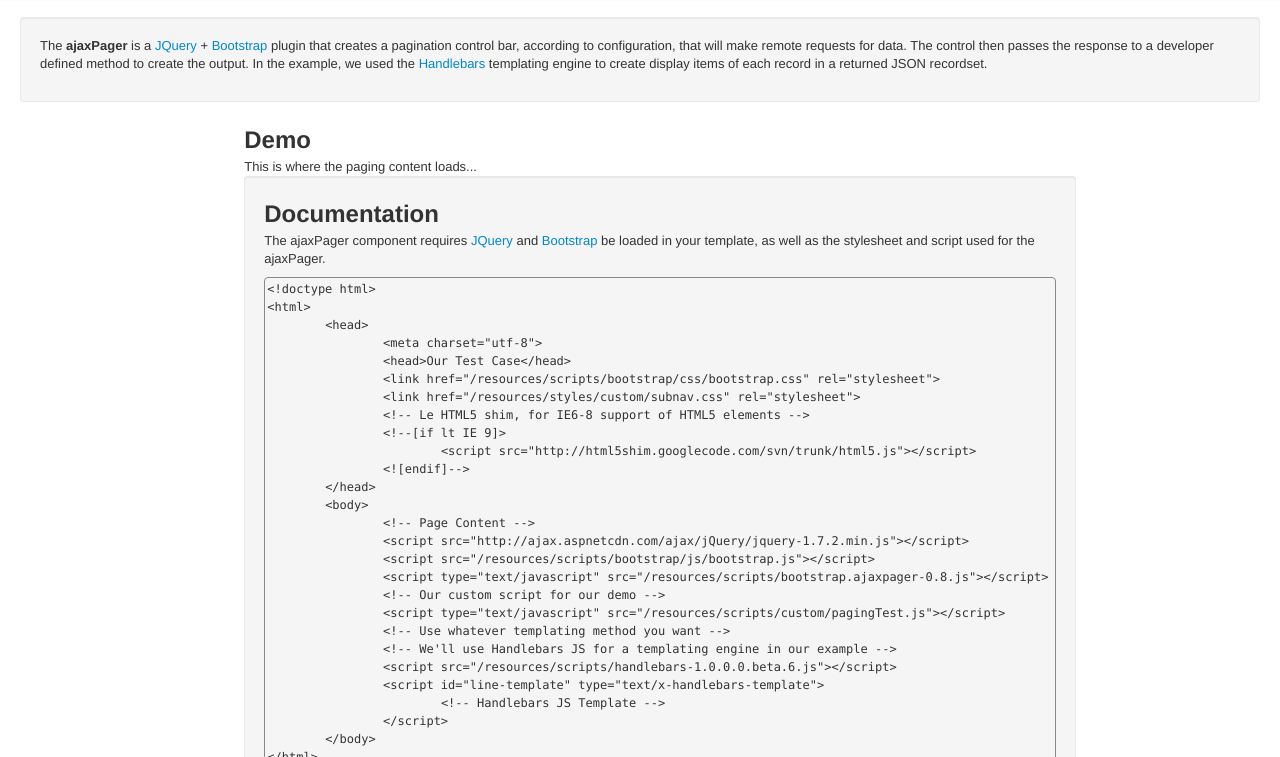
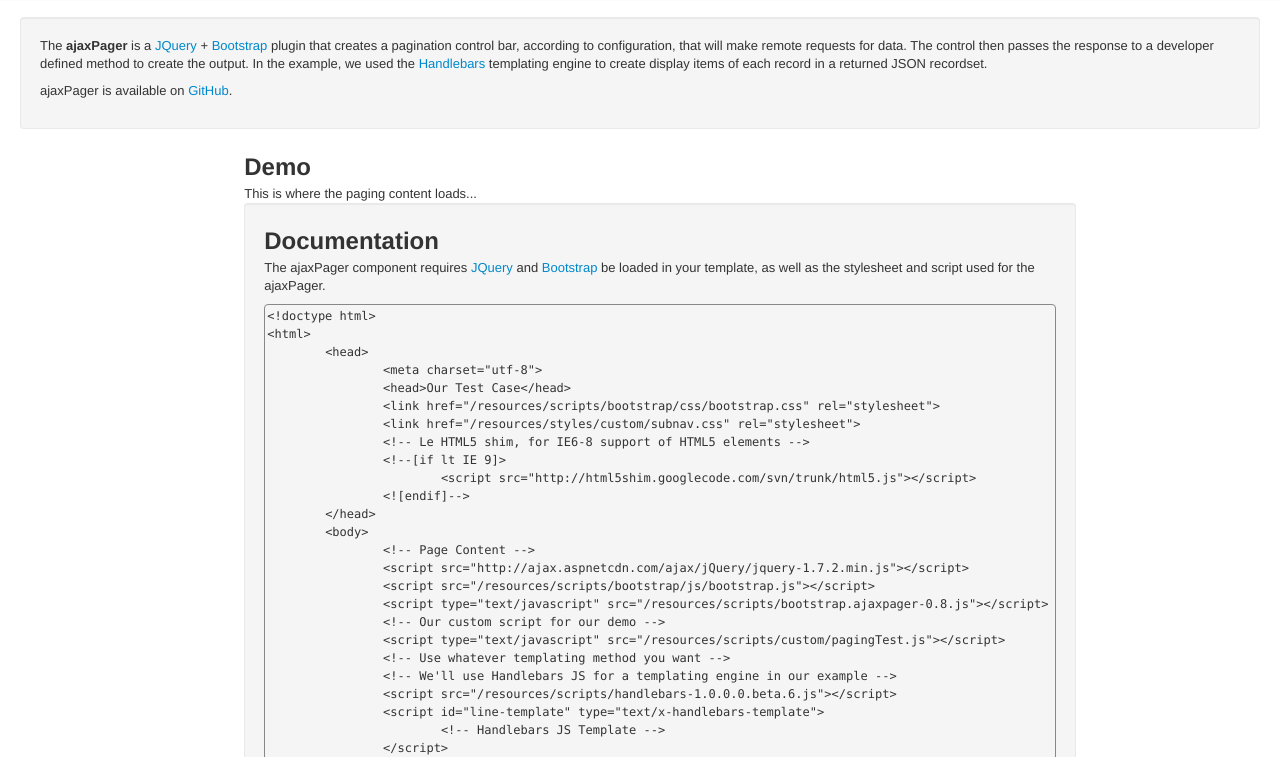
Before and after one commit to cutterbl/ajaxPager, a plain HTML site: page index.html in a window 1280 px wide. Shown: the part 43-800 px from the top of the page. Drawn offline with nearby package versions, Linux system fonts and the light colour scheme.

Commit message:
Minor documenation addition

```diff
--- a/index.html
+++ b/index.html
@@ -49,6 +49,7 @@
     <div class="container-fluid">
 	  <div class="well clearfix">
         <p>The <strong>ajaxPager</strong> is a <a href="http://www.jquery.com" target="_blank">JQuery</a> + <a href="http://twitter.github.com/bootstrap/index.html" target="_blank">Bootstrap</a> plugin that creates a pagination control bar, according to configuration, that will make remote requests for data. The control then passes the response to a developer defined method to create the output. In the example, we used the <a href="http://handlebarsjs.com/" target="_blank">Handlebars</a> templating engine to create display items of each record in a returned JSON recordset.</p>
+		<p>ajaxPager is available on <a href="https://github.com/cutterbl/ajaxPager" target="_blank">GitHub</a>.</p>
       </div>
 
 	<!--- This is here for reference, to test new things on what would become new generated display
```
Also changed, not shown: 1 other file.
